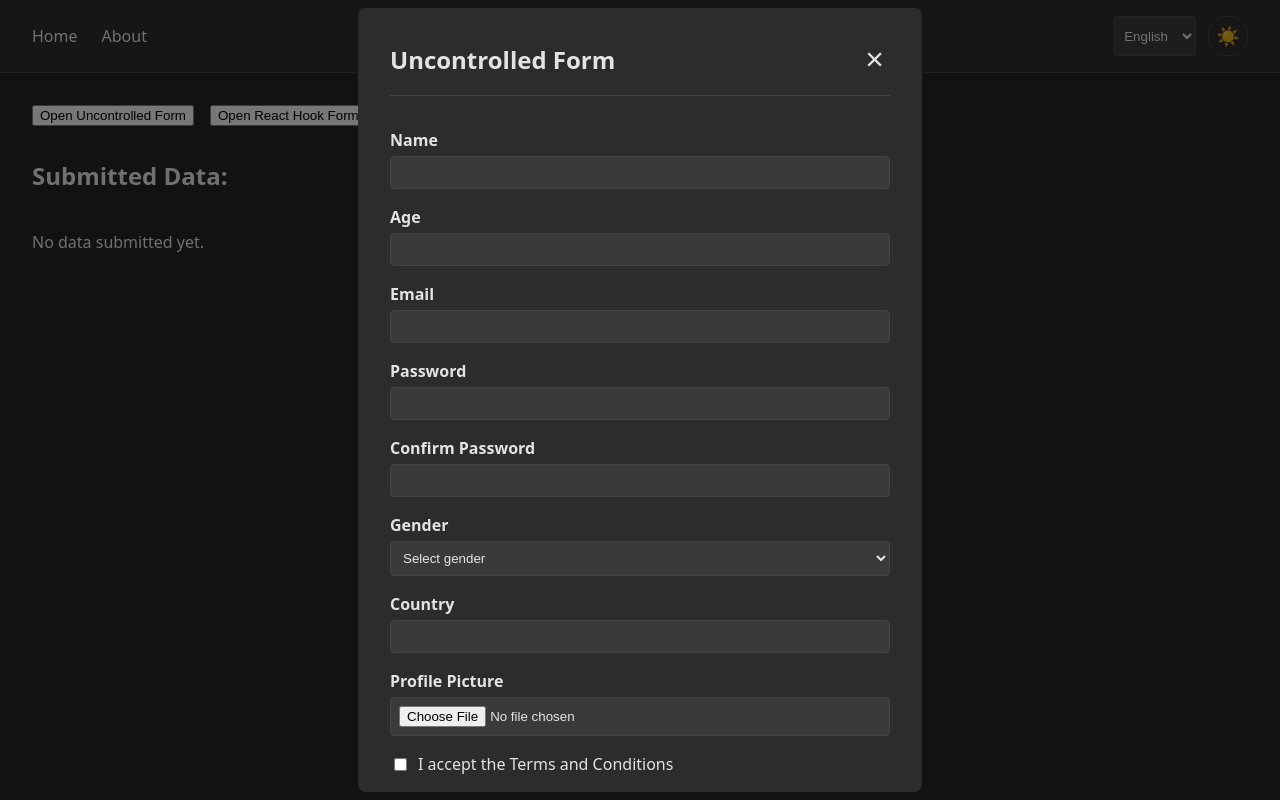
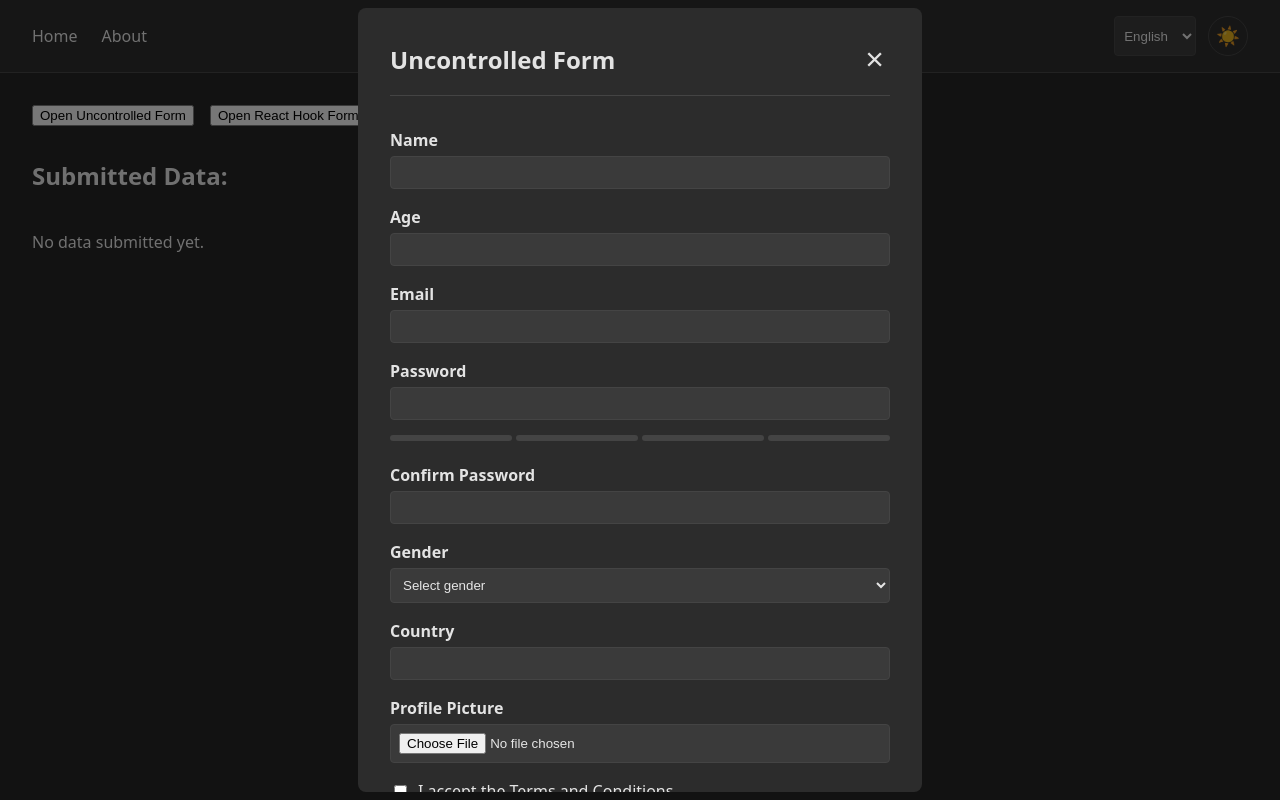
Before and after one commit to vadzimavich/PokeDex-React-App, a Next.js app in the folder class-components/: page /en in a window 1280 px wide. Both pictures are taken after a click on the button "Open Uncontrolled Form". Built offline with nearby package versions, Linux system fonts and the light colour scheme.

Commit message:
feat: implement password strength indicator

```diff
--- /dev/null
+++ b/class-components/src/app/components/PasswordStrengthMeter/PasswordStrengthMeter.module.css
@@ -0,0 +1,42 @@
+.strengthMeter {
+  display: flex;
+  align-items: center;
+  gap: 0.75rem;
+  margin-top: 0.25rem;
+  height: 1.2em;
+}
+
+.bars {
+  display: flex;
+  gap: 0.25rem;
+  flex-grow: 1;
+}
+
+.bar {
+  height: 6px;
+  flex-grow: 1;
+  background-color: var(--color-border);
+  border-radius: 3px;
+  transition: background-color 0.3s ease;
+}
+
+.label {
+  margin: 0;
+  font-size: 0.875rem;
+  font-weight: 500;
+  width: 50px;
+  text-align: right;
+}
+
+.strength-weak {
+  background-color: #ff6b6b;
+}
+.strength-fair {
+  background-color: #ffa07a;
+}
+.strength-good {
+  background-color: #ffd700;
+}
+.strength-strong {
+  background-color: #90ee90;
+}
--- /dev/null
+++ b/class-components/src/app/components/PasswordStrengthMeter/PasswordStrengthMeter.tsx
@@ -0,0 +1,27 @@
+import styles from './PasswordStrengthMeter.module.css';
+
+interface PasswordStrengthMeterProps {
+  score: number;
+}
+
+const strengthLabels = ['Weak', 'Fair', 'Good', 'Strong'];
+
+export default function PasswordStrengthMeter({
+  score,
+}: PasswordStrengthMeterProps) {
+  const strength = score > 0 ? strengthLabels[score - 1] : '';
+
+  return (
+    <div className={styles.strengthMeter}>
+      <div className={styles.bars}>
+        {Array.from({ length: 4 }).map((_, index) => (
+          <div
+            key={index}
+            className={`${styles.bar} ${score > index ? styles[`strength-${strength.toLowerCase()}`] : ''}`}
+          ></div>
+        ))}
+      </div>
+      {strength && <p className={styles.label}>{strength}</p>}
+    </div>
+  );
+}
--- a/class-components/src/app/components/RHFForm/RHFForm.tsx
+++ b/class-components/src/app/components/RHFForm/RHFForm.tsx
@@ -3,6 +3,8 @@
 import { useForm, type SubmitHandler } from 'react-hook-form';
 import { zodResolver } from '@hookform/resolvers/zod';
 import { formSchema, type FormValues } from '@/app/lib/schema';
+import { checkPasswordStrength } from '@/app/lib/utils';
+import PasswordStrengthMeter from '../PasswordStrengthMeter/PasswordStrengthMeter';
 import styles from './RHFForm.module.css';
 import { useEffect, useState } from 'react';
 import { type StoredFormData } from '@/app/store/formStore';
@@ -39,6 +41,9 @@ export default function RHFForm({ onSubmit }: RHFFormProps) {
     },
   });
 
+  const password = watch('password');
+  const strengthScore = checkPasswordStrength(password || '');
+
   const [picturePreview, setPicturePreview] = useState<string | null>(null);
   const pictureFile = watch('picture');
 
@@ -71,32 +76,38 @@ export default function RHFForm({ onSubmit }: RHFFormProps) {
       className={styles.form}
       noValidate
     >
+      {/* Name */}
       <div className={styles.field}>
         <label htmlFor="name-rhf">Name</label>
         <input id="name-rhf" type="text" {...register('name')} />
         {errors.name && <p className={styles.error}>{errors.name.message}</p>}
       </div>
 
+      {/* Age */}
       <div className={styles.field}>
         <label htmlFor="age-rhf">Age</label>
         <input id="age-rhf" type="text" {...register('age')} />
         {errors.age && <p className={styles.error}>{errors.age.message}</p>}
       </div>
 
+      {/* Email */}
       <div className={styles.field}>
         <label htmlFor="email-rhf">Email</label>
         <input id="email-rhf" type="email" {...register('email')} />
         {errors.email && <p className={styles.error}>{errors.email.message}</p>}
       </div>
 
+      {/* Password */}
       <div className={styles.field}>
         <label htmlFor="password-rhf">Password</label>
         <input id="password-rhf" type="password" {...register('password')} />
+        <PasswordStrengthMeter score={strengthScore} />
         {errors.password && (
           <p className={styles.error}>{errors.password.message}</p>
         )}
       </div>
 
+      {/* Confirm Password */}
       <div className={styles.field}>
         <label htmlFor="confirmPassword-rhf">Confirm Password</label>
         <input
@@ -109,6 +120,7 @@ export default function RHFForm({ onSubmit }: RHFFormProps) {
         )}
       </div>
 
+      {/* Gender */}
       <div className={styles.field}>
         <label htmlFor="gender-rhf">Gender</label>
         <select id="gender-rhf" defaultValue="" {...register('gender')}>
@@ -124,6 +136,7 @@ export default function RHFForm({ onSubmit }: RHFFormProps) {
         )}
       </div>
 
+      {/* Country */}
       <div className={styles.field}>
         <label htmlFor="country-rhf">Country</label>
         <input id="country-rhf" type="text" {...register('country')} />
@@ -132,6 +145,7 @@ export default function RHFForm({ onSubmit }: RHFFormProps) {
         )}
       </div>
 
+      {/* Profile Pic */}
       <div className={styles.field}>
         <label htmlFor="picture-rhf">Profile Picture</label>
         <input
@@ -148,6 +162,7 @@ export default function RHFForm({ onSubmit }: RHFFormProps) {
         )}
       </div>
 
+      {/* Accept Checkbox */}
       <div className={styles.fieldCheckbox}>
         <input id="terms-rhf" type="checkbox" {...register('terms')} />
         <label htmlFor="terms-rhf">I accept the Terms and Conditions</label>
--- a/class-components/src/app/components/UncontrolledForm/UncontrolledForm.tsx
+++ b/class-components/src/app/components/UncontrolledForm/UncontrolledForm.tsx
@@ -2,6 +2,8 @@
 
 import { useRef, useState, type FormEvent } from 'react';
 import { formSchema, type FormValues } from '@/app/lib/schema';
+import { checkPasswordStrength } from '@/app/lib/utils';
+import PasswordStrengthMeter from '../PasswordStrengthMeter/PasswordStrengthMeter';
 import styles from './UncontrolledForm.module.css';
 import { type StoredFormData } from '@/app/store/formStore';
 
@@ -32,6 +34,7 @@ export default function UncontrolledForm({ onSubmit }: UncontrolledFormProps) {
 
   const [errors, setErrors] = useState<FormErrors>({});
   const [picturePreview, setPicturePreview] = useState<string | null>(null);
+  const [password, setPassword] = useState('');
 
   const handlePictureChange = (event: React.ChangeEvent<HTMLInputElement>) => {
     const file = event.target.files?.[0];
@@ -82,26 +85,32 @@ export default function UncontrolledForm({ onSubmit }: UncontrolledFormProps) {
     onSubmit(finalData);
   };
 
+  const strengthScore = checkPasswordStrength(password);
+
   return (
     <form onSubmit={handleSubmit} className={styles.form} noValidate>
+      {/* Name */}
       <div className={styles.field}>
         <label htmlFor="name">Name</label>
         <input id="name" name="name" type="text" ref={nameRef} />
         {errors.name && <p className={styles.error}>{errors.name}</p>}
       </div>
 
+      {/* Age */}
       <div className={styles.field}>
         <label htmlFor="age">Age</label>
         <input id="age" name="age" type="text" ref={ageRef} />
         {errors.age && <p className={styles.error}>{errors.age}</p>}
       </div>
 
+      {/* Email */}
       <div className={styles.field}>
         <label htmlFor="email">Email</label>
         <input id="email" name="email" type="email" ref={emailRef} />
         {errors.email && <p className={styles.error}>{errors.email}</p>}
       </div>
 
+      {/* Password */}
       <div className={styles.field}>
         <label htmlFor="password">Password</label>
         <input
@@ -109,10 +118,13 @@ export default function UncontrolledForm({ onSubmit }: UncontrolledFormProps) {
           name="password"
           type="password"
           ref={passwordRef}
+          onChange={(e) => setPassword(e.target.value)}
         />
+        <PasswordStrengthMeter score={strengthScore} />
         {errors.password && <p className={styles.error}>{errors.password}</p>}
       </div>
 
+      {/* Confirm Password */}
       <div className={styles.field}>
         <label htmlFor="confirmPassword">Confirm Password</label>
         <input
@@ -126,6 +138,7 @@ export default function UncontrolledForm({ onSubmit }: UncontrolledFormProps) {
         )}
       </div>
 
+      {/* Gender */}
       <div className={styles.field}>
         <label htmlFor="gender">Gender</label>
         <select id="gender" name="gender" ref={genderRef} defaultValue="">
@@ -139,12 +152,14 @@ export default function UncontrolledForm({ onSubmit }: UncontrolledFormProps) {
         {errors.gender && <p className={styles.error}>{errors.gender}</p>}
       </div>
 
+      {/* Country */}
       <div className={styles.field}>
         <label htmlFor="country">Country</label>
         <input id="country" name="country" type="text" ref={countryRef} />
         {errors.country && <p className={styles.error}>{errors.country}</p>}
       </div>
 
+      {/* Profile Pic */}
       <div className={styles.field}>
         <label htmlFor="picture">Profile Picture</label>
         <input
@@ -161,6 +176,7 @@ export default function UncontrolledForm({ onSubmit }: UncontrolledFormProps) {
         {errors.picture && <p className={styles.error}>{errors.picture}</p>}
       </div>
 
+      {/* Accept Checkbox */}
       <div className={styles.fieldCheckbox}>
         <input id="terms" name="terms" type="checkbox" ref={termsRef} />
         <label htmlFor="terms">I accept the Terms and Conditions</label>
--- /dev/null
+++ b/class-components/src/app/lib/utils.ts
@@ -0,0 +1,16 @@
+export const checkPasswordStrength = (password: string): number => {
+  let score = 0;
+  if (!password) return 0;
+
+  const hasNumber = /\d/.test(password);
+  const hasUppercase = /[A-Z]/.test(password);
+  const hasLowercase = /[a-z]/.test(password);
+  const hasSpecialChar = /[^A-Za-z0-9]/.test(password);
+
+  if (hasNumber) score++;
+  if (hasUppercase) score++;
+  if (hasLowercase) score++;
+  if (hasSpecialChar) score++;
+
+  return score;
+};
```
